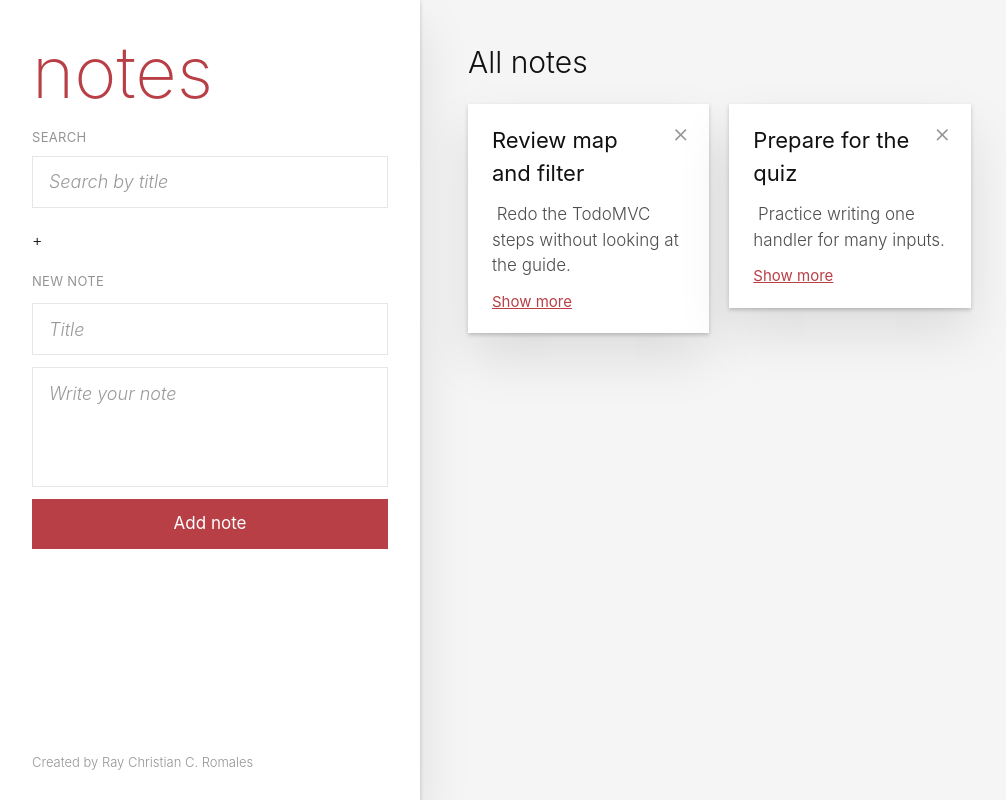
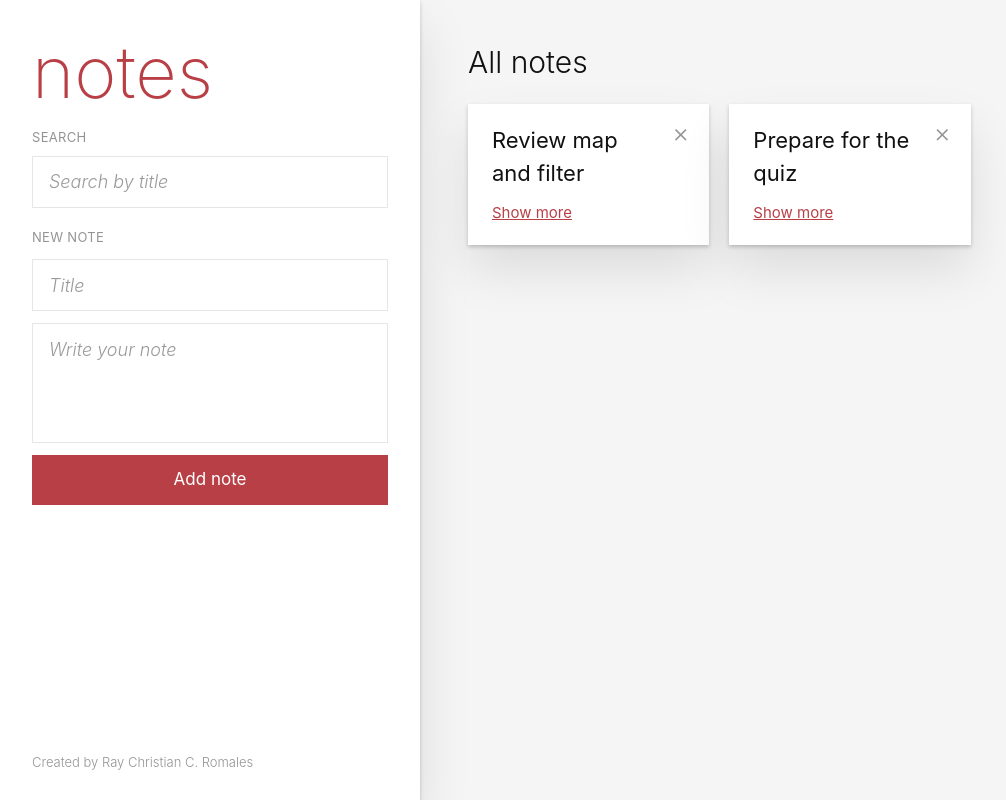
Before and after one commit to Ray-Christian-Romales/csit340g8-notes, a React (Vite) app: page / in a window 1280 px wide. Shown: the whole page, without its empty margins (0-1006 px from the left). Built offline with nearby package versions, Linux system fonts and the light colour scheme.

Commit message:
feat: add show more to note cards

```diff
--- a/src/components/NoteCard.jsx
+++ b/src/components/NoteCard.jsx
@@ -1,16 +1,22 @@
+import { useState } from "react";
+
 function NoteCard({ title, body }) {
+  const [open, setOpen] = useState(false);
+
   return (
     <div>
       <h3 className="pr-8 text-[22px] font-normal break-words">{title}</h3>
-      <p className="mt-3 text-[17px] break-words whitespace-pre-wrap text-[#4d4d4d]">
-        {" "}
-        {body}
-      </p>
+      {open && (
+        <p className="mt-3 text-[17px] break-words whitespace-pre-wrap text-[#4d4d4d]">
+          {body}
+        </p>
+      )}
       <button
         type="button"
+        onClick={() => setOpen(!open)}
         className="mt-3 cursor-pointer text-[15px] font-normal text-[#b83f45] underline"
       >
-        Show more
+        {open ? "Show less" : "Show more"}
       </button>
     </div>
   );
--- a/src/components/Notes.jsx
+++ b/src/components/Notes.jsx
@@ -59,7 +59,7 @@ function Notes() {
             className="h-[52px] w-full border border-[#e6e6e6] px-4 text-lg outline-none placeholder:text-black/40 placeholder:italic focus:border-[#cf7d7d]"
           />
         </div>
-        +{" "}
+        {" "}
         <form onSubmit={handleSubmit} className="grid gap-3">
           <p className="text-[13px] font-normal tracking-wide text-[#949494]">
             NEW NOTE
```
